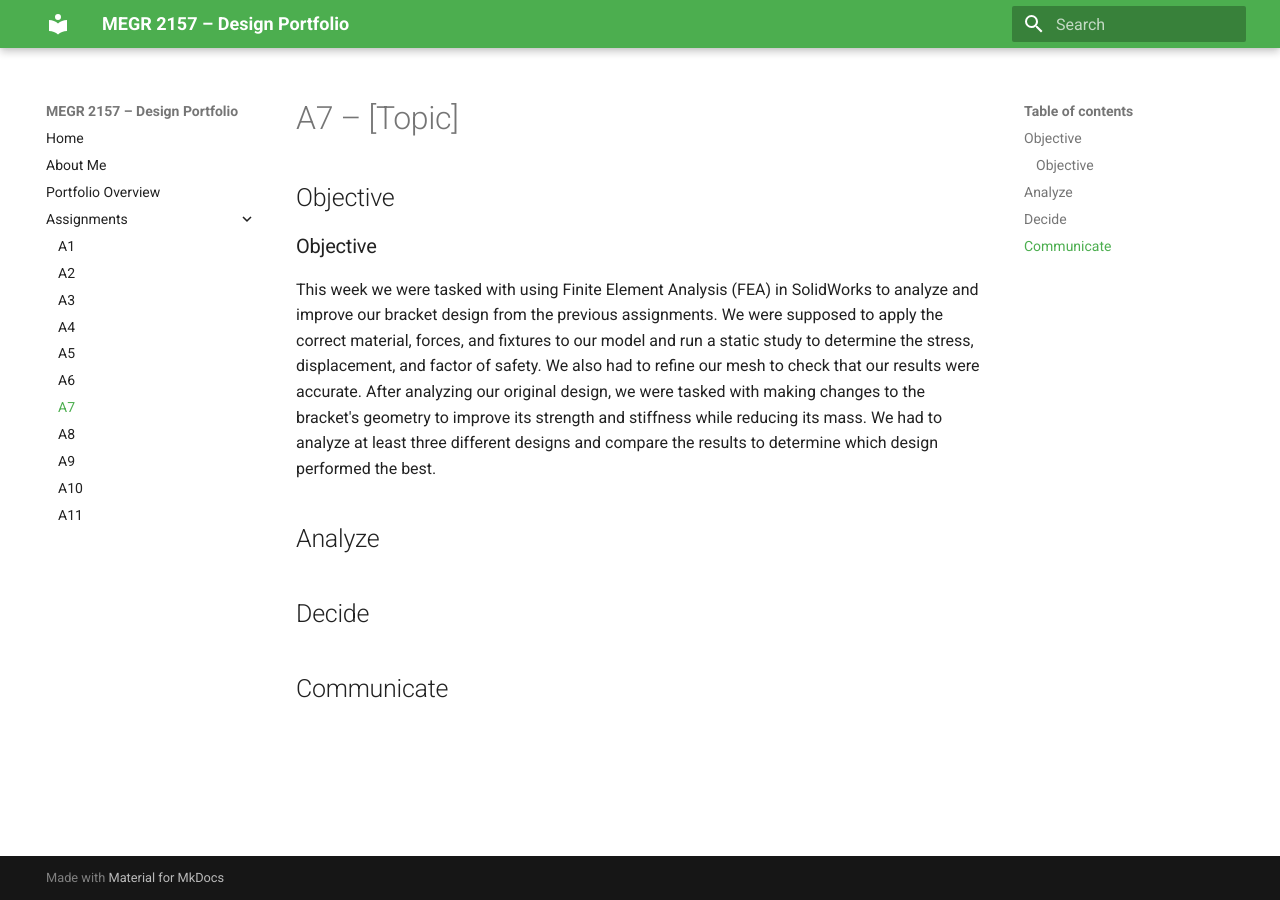
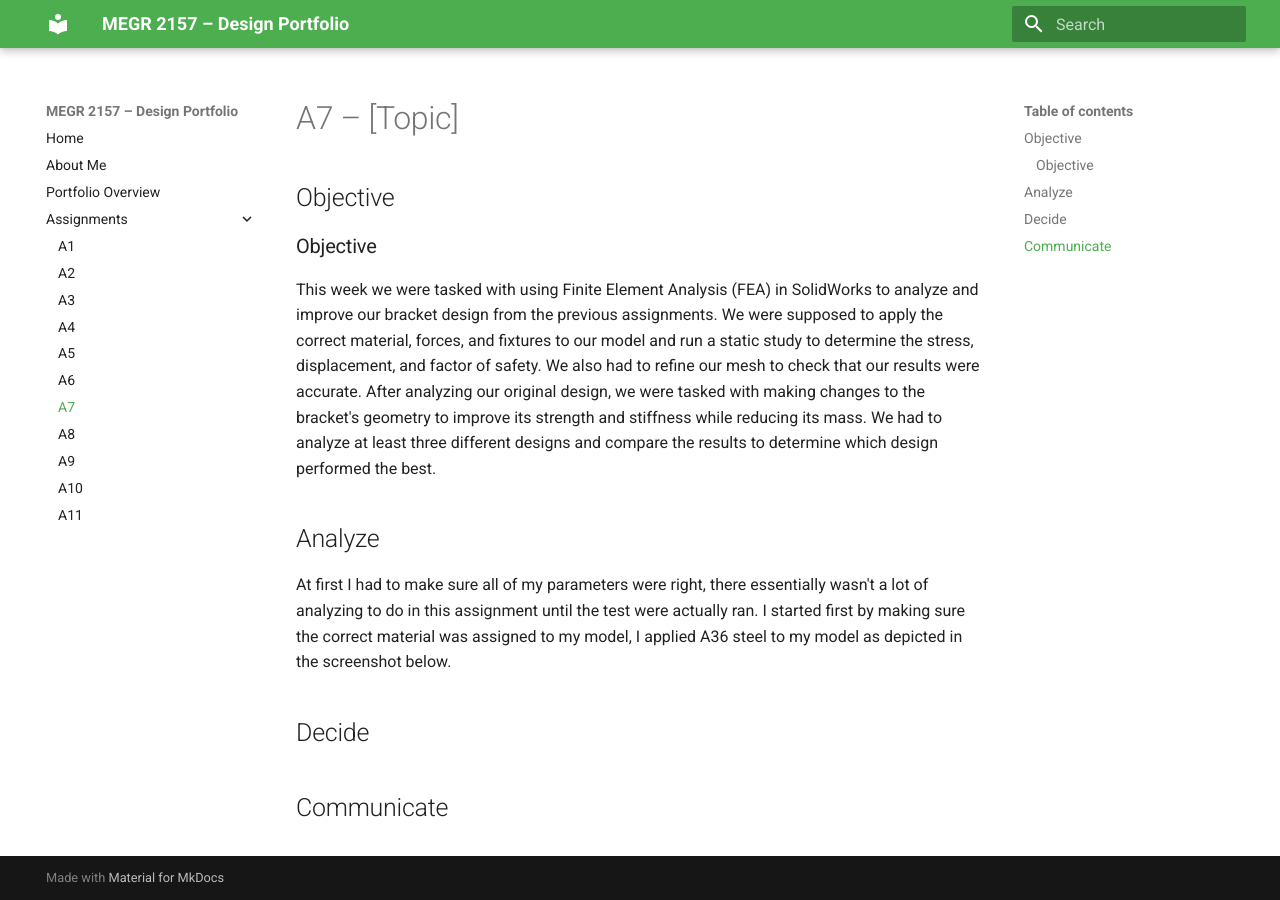
Before and after one commit to alinahsarratt/megr2157-portfolio, an MkDocs documentation site: the page built from docs/assignments/A07/index.md, in a window 1280 px wide. Built offline with MkDocs 1.6.1 and Material for MkDocs 9.7.7, drawn with Linux system fonts in a browser that asks for light colours.

Commit message:
Update index.md with analysis and material details
Added analysis details and material specifications for the bracket design assignment.

```diff
--- a/docs/assignments/A07/index.md
+++ b/docs/assignments/A07/index.md
@@ -7,6 +7,8 @@
 This week we were tasked with using Finite Element Analysis (FEA) in SolidWorks to analyze and improve our bracket design from the previous assignments. We were supposed to apply the correct material, forces, and fixtures to our model and run a static study to determine the stress, displacement, and factor of safety. We also had to refine our mesh to check that our results were accurate. After analyzing our original design, we were tasked with making changes to the bracket's geometry to improve its strength and stiffness while reducing its mass. We had to analyze at least three different designs and compare the results to determine which design performed the best.
 
 ## Analyze
+At first I had to make sure all of my parameters were right, there essentially wasn't a lot of analyzing to do in this assignment until the test were actually ran. I started first by making sure the correct material was assigned to my model, I applied A36 steel to my model as depicted in the screenshot below.
+
 
 
 ## Decide
```
